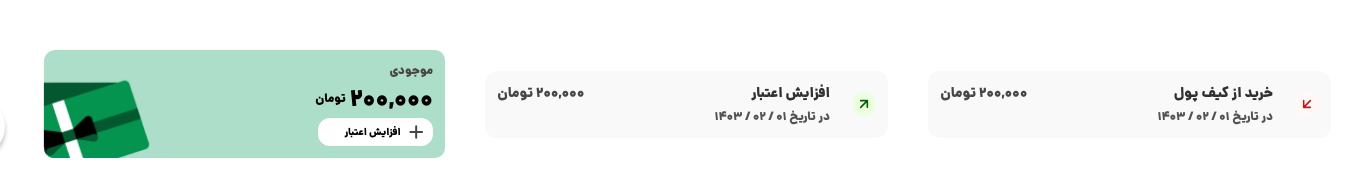
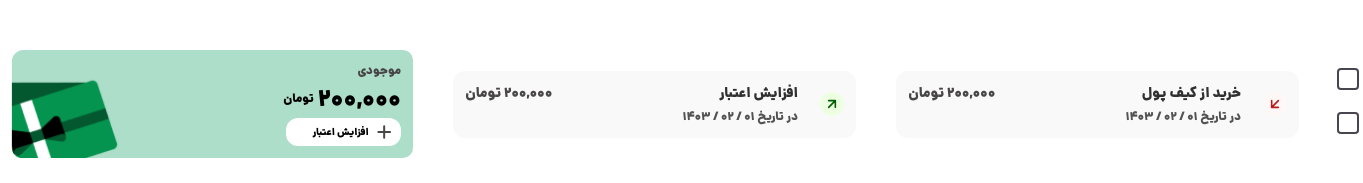
Before and after one commit to misarfehapp/misarfehMain, a Next.js app: page / in a window 1280 px wide. Shown: the part 988-1171 px from the top of the page, 1363 px wide, since content can reach past the window. Built offline with nearby package versions, Linux system fonts and the light colour scheme.

Commit message:
finished check box

```diff
--- a/app/page.tsx
+++ b/app/page.tsx
@@ -19,6 +19,7 @@ import PlaceAmount from "@/components/map tools/PlaceAmount";
 import CurrentLocation from "@/components/map tools/CurrentLocation";
 import BalanceCard from "@/components/balance indicator/BalanceCard";
 import TransactionCard from "@/components/transaction Card/TransactionCard";
+import CheckBox from "@/components/check box/CheckBox";
 export default function Home() {
   return (
     <div className="mx-4 flex flex-col space-y-28 my-4 justify-center items-center">
@@ -98,6 +99,10 @@ export default function Home() {
           year={1403}
           mount={200_000}
         />
+        <div className="flex flex-col gap-5">
+          <CheckBox />
+          <CheckBox />
+        </div>
       </div>
     </div>
   );
--- /dev/null
+++ b/components/check box/CheckBox.tsx
@@ -0,0 +1,19 @@
+"use client";
+import { useState } from "react";
+import CheckIcon from "./CheckIcon";
+
+
+const CheckBox = () => {
+  const [boxActive, setBoxActive] = useState<boolean>(false);
+  return (
+    <div className="w-6 h-6 cursor-pointer">
+      <div
+        className={`h-[18px] w-[18px] flex justify-center items-center ring-2  outline-none rounded-rounded-2 ${boxActive ? "bg-light-primary ring-light-primary" : "bg-white ring-[#49454F]"}`}
+        onClick={() => setBoxActive(!boxActive)}
+      >
+        { boxActive ? <CheckIcon /> : <></>}
+      </div>
+    </div>
+  );
+};
+export default CheckBox;
--- /dev/null
+++ b/components/check box/CheckIcon.tsx
@@ -0,0 +1,13 @@
+import * as React from "react";
+const CheckIcon = (props: React.JSX.IntrinsicAttributes & React.SVGProps<SVGSVGElement>) => (
+  <svg
+    xmlns="http://www.w3.org/2000/svg"
+    width={12}
+    height={10}
+    fill="none"
+    {...props}
+  >
+    <path fill="#fff" d="m4 9.4-4-4L1.4 4 4 6.6 10.6 0 12 1.4l-8 8Z" />
+  </svg>
+);
+export default CheckIcon;
```
